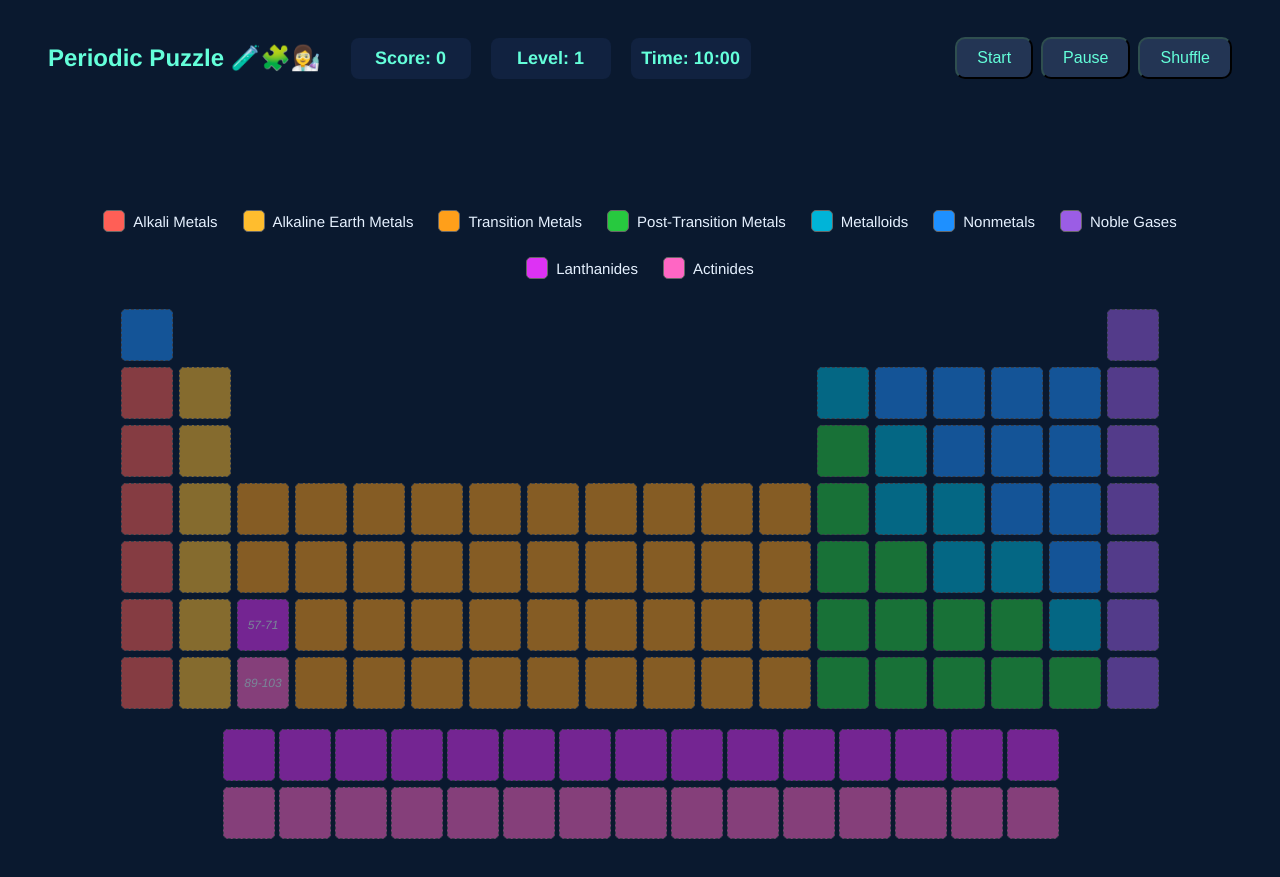
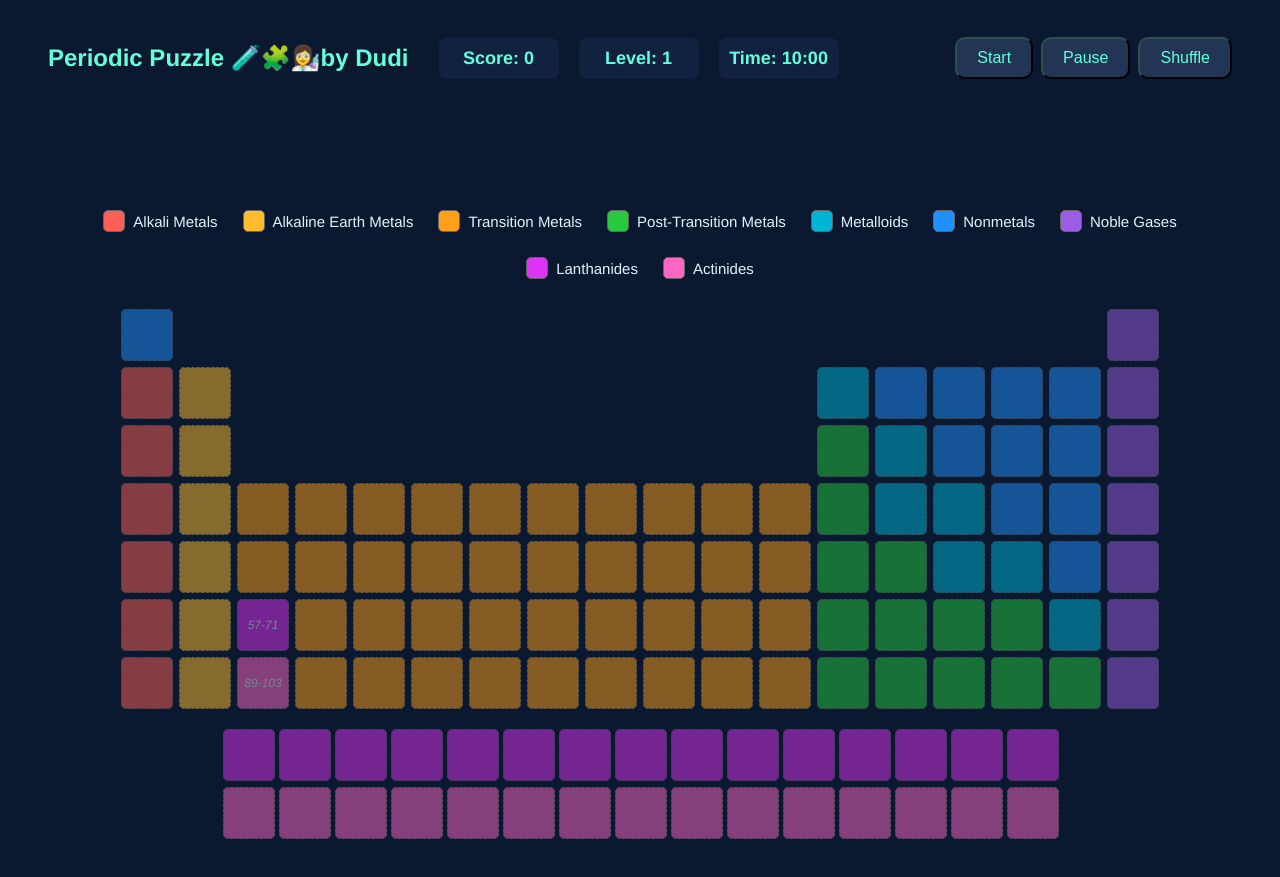
Before and after one commit to priyanshu-dudi/periodic-puzzle, a plain HTML site: page index.html in a window 1280 px wide. Drawn offline with nearby package versions, Linux system fonts and the light colour scheme.

Commit message:
Update index.html

```diff
--- a/index.html
+++ b/index.html
@@ -11,7 +11,7 @@
 <div class="game-container">
 	<div class="game-header">
 		<div class="header-left">
-			<h1 class="game-title">Periodic Puzzle 🧪🧩👩‍🔬</h1>
+			<h1 class="game-title">Periodic Puzzle 🧪🧩👩‍🔬by Dudi </h1>
 			<div class="stats-container">
 				<div id="score-display" class="score-display"></div>
 				<div id="level-display" class="level-display"></div>
```
